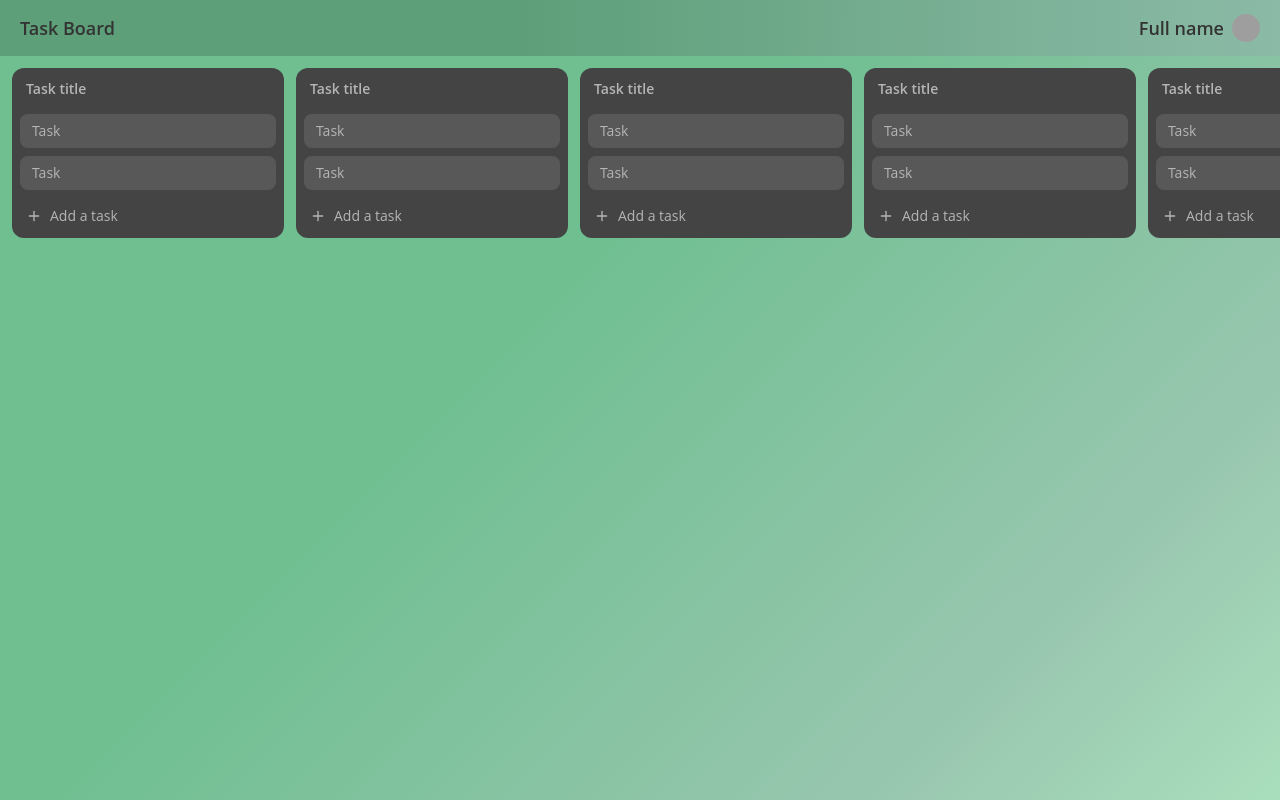
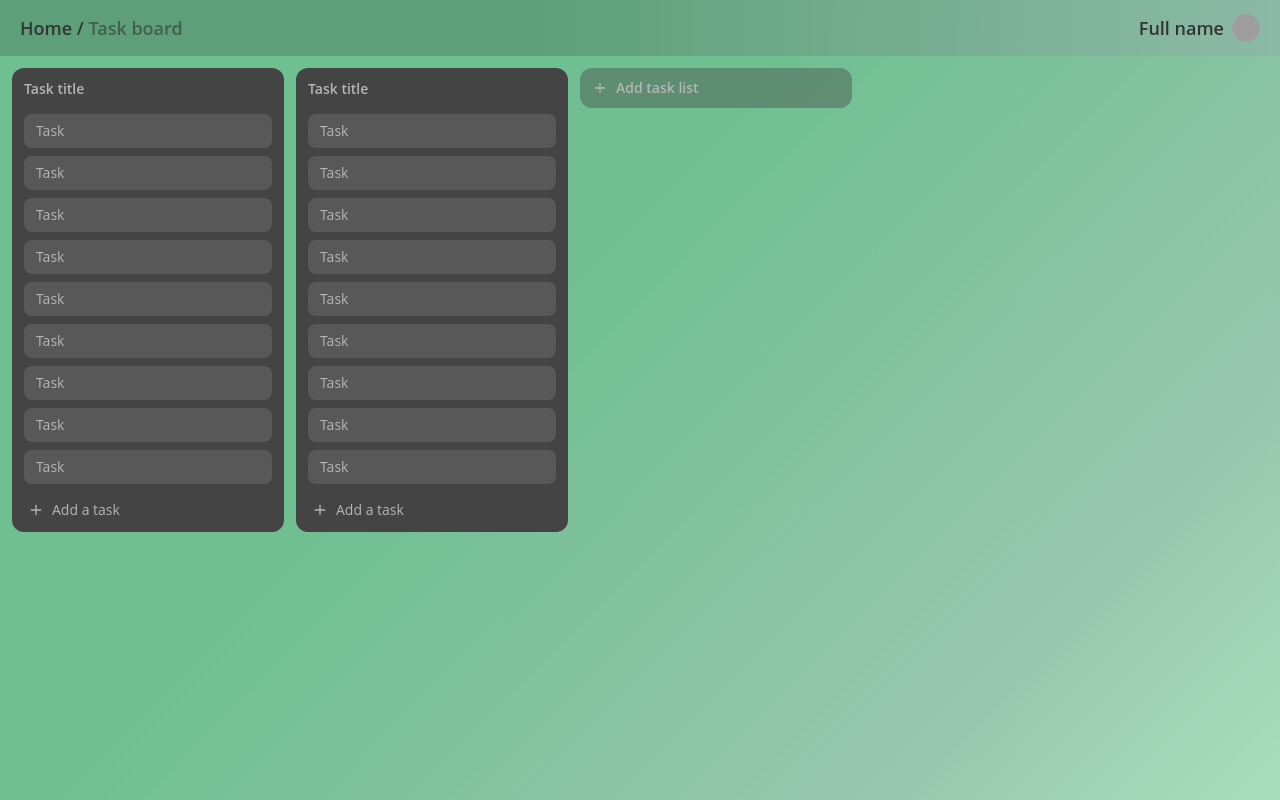
Before and after one commit to AlejandroLucas161/react-vite-project, a React (Vite) app: page /task-board in a window 1280 px wide. Built offline with nearby package versions, Linux system fonts and the light colour scheme; grey boxes are pictures that could not be loaded.

Commit message:
Layout finished and code optimization

```diff
--- a/src/components/Navbar/Navbar.tsx
+++ b/src/components/Navbar/Navbar.tsx
@@ -2,6 +2,8 @@ import { FunctionComponent } from "react";
 import {
   NavbarContainer,
   NavbarItem,
+  NavbarItemLink,
+  NavbarItemText,
   UserImage,
   UserInfoContainer,
 } from "./style";
@@ -9,7 +11,11 @@ import {
 const Navbar: FunctionComponent = () => {
   return (
     <NavbarContainer>
-      <NavbarItem>Task Board</NavbarItem>
+      <NavbarItem>
+        <NavbarItemLink to="/react-vite-project">Home</NavbarItemLink>
+        {" / "}
+        <NavbarItemText>Task board</NavbarItemText>
+      </NavbarItem>
 
       <UserInfoContainer>
         <NavbarItem>Full name</NavbarItem>
--- a/src/components/Navbar/style.ts
+++ b/src/components/Navbar/style.ts
@@ -1,4 +1,5 @@
 import { styled } from "@mui/material";
+import { Link } from "react-router-dom";
 
 export const NavbarContainer = styled("ul")`
   display: flex;
@@ -25,6 +26,20 @@ export const NavbarItem = styled("li")`
   font-weight: 600;
 `;
 
+export const NavbarItemLink = styled(Link)`
+  transition: all 300ms;
+
+  cursor: pointer;
+
+  &:hover {
+    color: rgba(51, 51, 51, 0.6);
+  }
+`;
+
+export const NavbarItemText = styled("span")`
+  color: rgba(51, 51, 51, 0.6);
+`;
+
 export const UserInfoContainer = styled("div")`
   display: flex;
   align-items: center;
--- a/src/index.css
+++ b/src/index.css
@@ -10,6 +10,8 @@
 
   text-decoration: none;
   list-style-type: none;
+
+  cursor: default;
 }
 
 body {
--- a/src/pages/Home/Home.tsx
+++ b/src/pages/Home/Home.tsx
@@ -1,5 +1,4 @@
 import { FunctionComponent } from "react";
-import { Link } from "react-router-dom";
 import useStore from "../../store/store";
 import { HomeContainer, Section, Sections, Subtitle, Title } from "./style";
 
@@ -27,11 +26,9 @@ const Home: FunctionComponent = () => {
 
       <Sections>
         {SectionsArr.map(({ id, title, route }) => (
-          <Link to={route} key={id}>
-            <Section>
-              <Subtitle>{title}</Subtitle>
-            </Section>
-          </Link>
+          <Section to={route} key={id}>
+            <Subtitle>{title}</Subtitle>
+          </Section>
         ))}
       </Sections>
     </HomeContainer>
--- a/src/pages/Home/style.ts
+++ b/src/pages/Home/style.ts
@@ -1,4 +1,5 @@
 import { styled } from "@mui/material";
+import { Link } from "react-router-dom";
 
 export const HomeContainer = styled("div")`
   display: flex;
@@ -34,7 +35,7 @@ export const Sections = styled("div")`
   margin-top: 18px;
 `;
 
-export const Section = styled("div")`
+export const Section = styled(Link)`
   display: flex;
   justify-content: center;
   align-items: center;
@@ -44,4 +45,6 @@ export const Section = styled("div")`
 
   border: 3px solid #333;
   border-radius: 12px;
+
+  cursor: pointer;
 `;
--- a/src/pages/TaskBoard/TaskBoard.tsx
+++ b/src/pages/TaskBoard/TaskBoard.tsx
@@ -11,10 +11,6 @@ const TaskBoard: FunctionComponent = () => {
       <TasksWrapper>
         <TaskList />
         <TaskList />
-        <TaskList />
-        <TaskList />
-        <TaskList />
-        <TaskList />
 
         <AddTaskListButton>
           <PlusIcon size="16px" />
--- a/src/pages/TaskBoard/components/TaskList/TaskList.tsx
+++ b/src/pages/TaskBoard/components/TaskList/TaskList.tsx
@@ -17,6 +17,13 @@ const TaskList: FunctionComponent = () => {
         <Tasks>
           <Task />
           <Task />
+          <Task />
+          <Task />
+          <Task />
+          <Task />
+          <Task />
+          <Task />
+          <Task />
         </Tasks>
 
         <TaskListFooter>
--- a/src/pages/TaskBoard/components/TaskList/style.ts
+++ b/src/pages/TaskBoard/components/TaskList/style.ts
@@ -5,8 +5,9 @@ export const TaskListContainer = styled("div")`
   flex-direction: column;
 
   width: 272px;
+  height: fit-content;
 
-  padding: 8px;
+  padding: 8px 6px;
 
   font-size: 14px;
 
@@ -30,6 +31,22 @@ export const Tasks = styled("div")`
   justify-content: flex-start;
   align-items: flex-start;
   gap: 8px;
+
+  max-height: calc(100vh - 198px);
+  padding: 0 6px;
+
+  overflow-x: hidden;
+  overflow-y: auto;
+
+  &::-webkit-scrollbar {
+    width: 8px;
+  }
+
+  &::-webkit-scrollbar-track {
+    background: rgba(102, 102, 102, 0.3);
+    border-radius: 4px;
+    margin: 0px;
+  }
 `;
 
 export const TaskListFooter = styled("div")`
@@ -40,13 +57,15 @@ export const TaskListFooter = styled("div")`
   gap: 8px;
 
   padding: 6px;
-  margin-top: 12px;
+  margin: 12px 4px 0;
 
   color: #b5b5b5;
 
   border-radius: 8px;
   transition: background-color 300ms;
 
+  cursor: pointer;
+
   &:hover {
     background-color: rgba(119, 119, 119, 0.4);
   }
--- a/src/pages/TaskBoard/style.ts
+++ b/src/pages/TaskBoard/style.ts
@@ -6,7 +6,9 @@ export const TasksWrapper = styled("div")`
   flex-direction: row;
   gap: 12px;
 
+  height: calc(100vh - 68px);
   padding: 12px;
+
   overflow-x: auto;
   overflow-y: hidden;
   white-space: nowrap;
```
